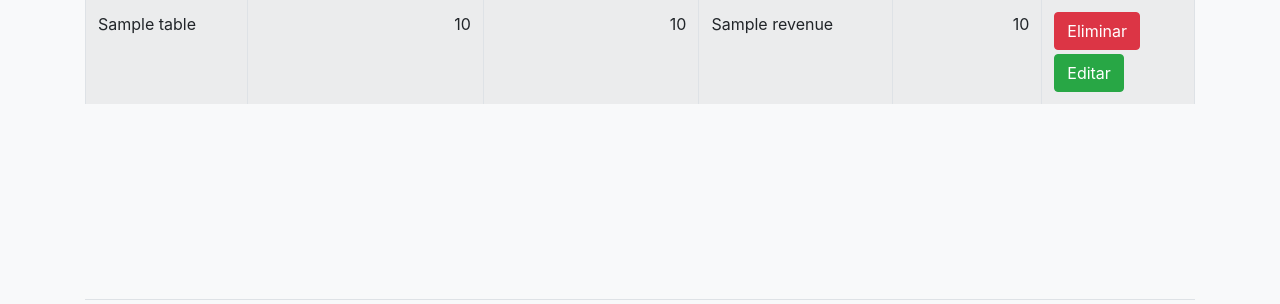
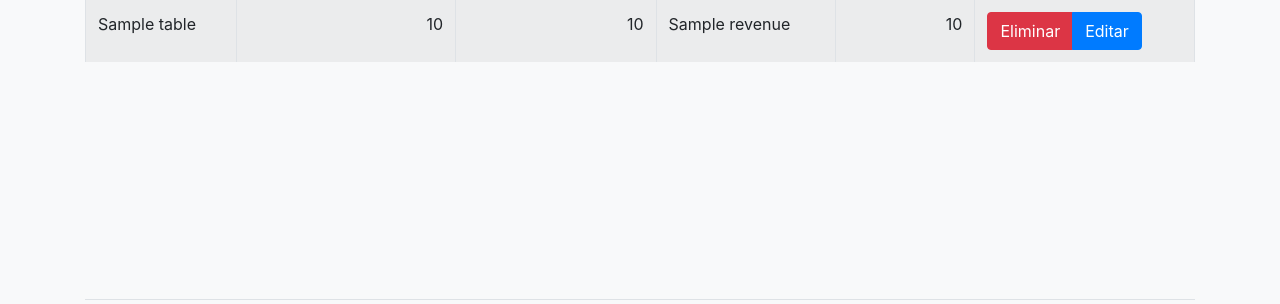
Before and after one commit to napsdev/invetoryteller, a PHP site: template src/Views/products.php in a window 1280 px wide. Shown: the part 756-1060 px from the top of the page. Run offline with PHP 8.4, Linux system fonts and the light colour scheme; the visitor is signed in with stand-in values (Sample User, id 1); the template is opened without the code that fills it: most values are stand-ins (such as "Sample title", 1, 10 or a date in 2020); data that the repository does not hold is empty.

Commit message:
improvement of aesthetics

```diff
--- a/index.php
+++ b/index.php
@@ -90,6 +90,11 @@ $router->addRoute('POST', '/productos/update', function () {
     $controller->update();
 });
 
+
+
+
+
+
 //PRODUCT ADD STOCK
 $router->addRoute('GET', '/entradas', function () {
     $controller = new ProductEntriesController();
--- a/src/Views/products.php
+++ b/src/Views/products.php
@@ -66,11 +66,14 @@
                         <td><?= htmlspecialchars($row['revenue']) ?></td>
                         <td><?= htmlspecialchars($row['amount']) ?></td>
                         <td>
-                            <form class="mb-1" action="<?= $_ENV['BASE_URL_PATH'].'/productos/delete' ?>" method="POST">
+                            <div class="btn-group" role="group" aria-label="Acciones">
+                                <button type="button" class="btn btn-danger" onclick="deleteProduct(<?=$row['id']?>)">Eliminar</button>
+                                <button type="button" class="btn btn-primary" onclick="editProducts(<?= htmlspecialchars(json_encode($row)) ?>)">Editar</button>
+                            </div>
+
+                            <form id="delete-form" action="<?= $_ENV['BASE_URL_PATH'].'/productos/delete' ?>" method="POST" style="display:none;">
                                 <input type="hidden" name="id" value="<?=$row['id']?>">
-                                <button type="submit" class="btn btn-danger">Eliminar</button>
                             </form>
-                            <button type="button" class="btn btn-success" onclick="editProducts(<?= htmlspecialchars(json_encode($row)) ?>)">Editar</button>
                         </td>
                     </tr>
                 <?php endforeach; ?>
@@ -88,6 +91,12 @@
             url: "../../public/js/dataTableEs.json",
         }
     });
+
+    function deleteProduct(id) {
+        const form = document.getElementById('delete-form');
+        form.querySelector('[name="id"]').value = id;
+        form.submit();
+    }
 
     function editProducts(Product) {
 
```
Also changed, not shown: src/Views/paymentmethods.php (+12 -3 lines).
